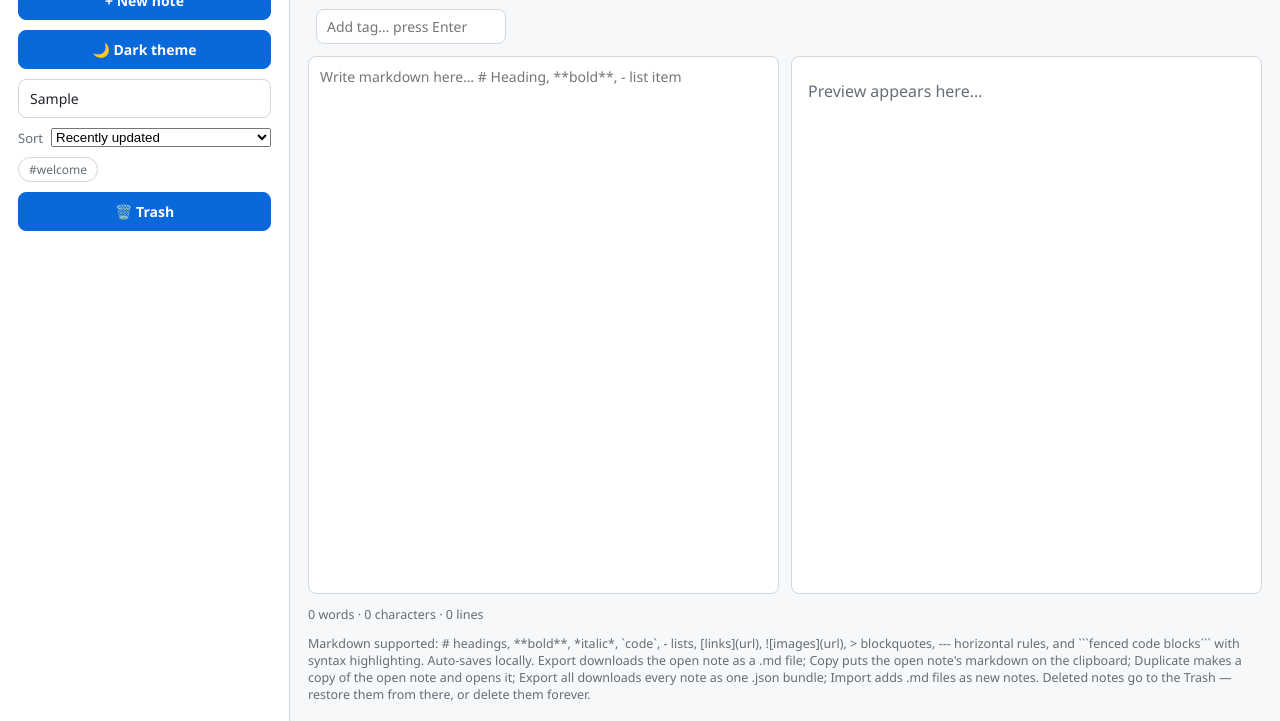
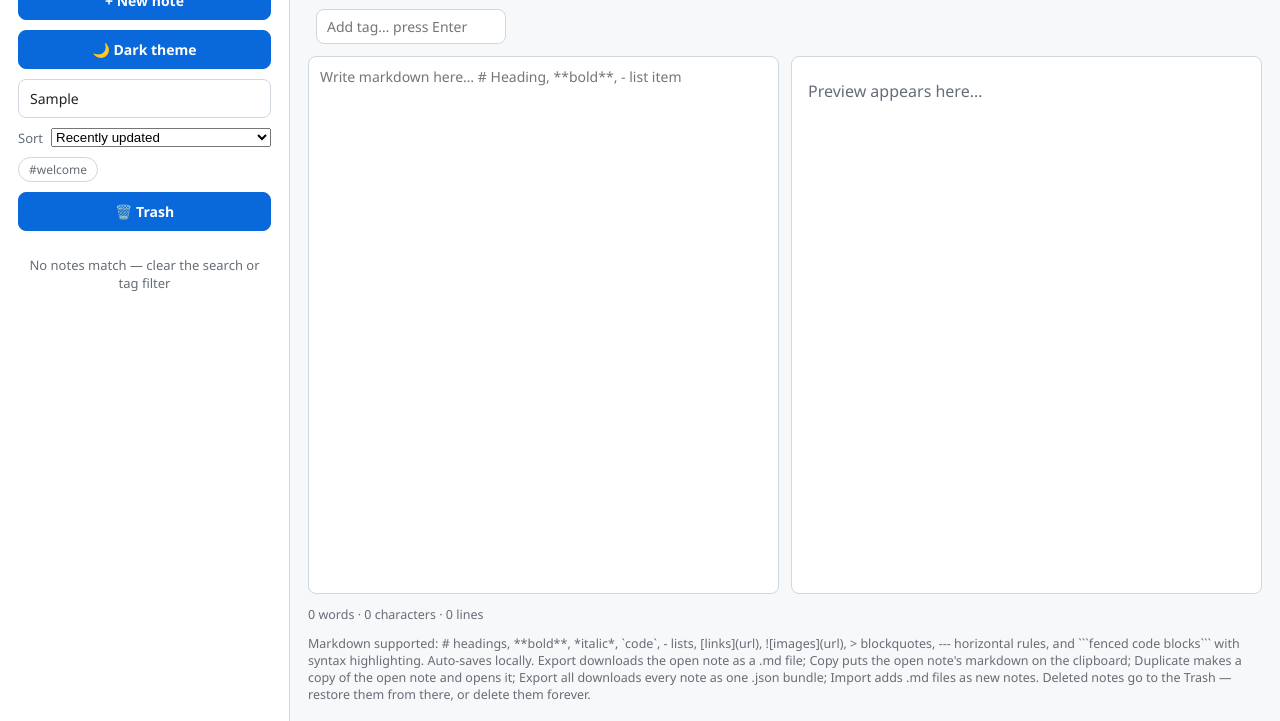
Before and after one commit to azhruu/notevault, a plain HTML site: page index.html in a window 1280 px wide. Both pictures are taken after typing "Sample" into the empty fields and a click on the button "+ New note". Shown: the part 79-800 px from the top of the page. Drawn offline with Linux system fonts and the light colour scheme.

Commit message:
feat: empty-list message — the note list says when a filter matches nothing or the vault/trash is empty

```diff
--- a/app.js
+++ b/app.js
@@ -291,9 +291,11 @@ function renderList() {
   const ordered = trashView
     ? [...visibleNotes()].sort((a, b) => (b.deletedAt || 0) - (a.deletedAt || 0))
     : sortNotes(visibleNotes());
+  let shown = 0;
   for (const n of ordered) {
     if (q && !(n.title + " " + n.body).toLowerCase().includes(q)) continue;
     if (activeTag && !n.tags.includes(activeTag)) continue;
+    shown++;
     const li = document.createElement("li");
     const cls = [];
     if (n.id === activeId) cls.push("active");
@@ -329,6 +331,20 @@ function renderList() {
       li.appendChild(tagRow);
     }
     li.addEventListener("click", () => { activeId = n.id; renderAll(); });
+    ul.appendChild(li);
+  }
+  /*
+   * A list with nothing to show says so — a blank sidebar looks broken
+   * and hides whether the vault is empty or the filter matched nothing.
+   */
+  if (!shown) {
+    const li = document.createElement("li");
+    li.className = "no-match";
+    li.textContent = trashView
+      ? "Trash is empty"
+      : (q || activeTag)
+        ? "No notes match — clear the search or tag filter"
+        : "No notes yet — click + New note";
     ul.appendChild(li);
   }
 }
--- a/style.css
+++ b/style.css
@@ -20,6 +20,7 @@ ul#noteList{list-style:none;margin:6px 0 0;padding:0;overflow-y:auto}
 .sortrow{display:flex;align-items:center;gap:8px;color:var(--muted);font-size:13px}
 .sortrow select{flex:1;min-width:0}
 ul#noteList li{padding:9px 10px;border:1px solid var(--border);border-radius:8px;margin-bottom:8px;cursor:pointer}
+ul#noteList li.no-match{border:none;text-align:center;color:var(--muted);font-size:13px;cursor:default}
 ul#noteList li.active{border-color:var(--accent)}
 ul#noteList li.pinned{border-color:#d29922}
 ul#noteList li small{color:var(--muted);display:block;margin-top:2px}
```
Also changed, not shown: 2 other files.
